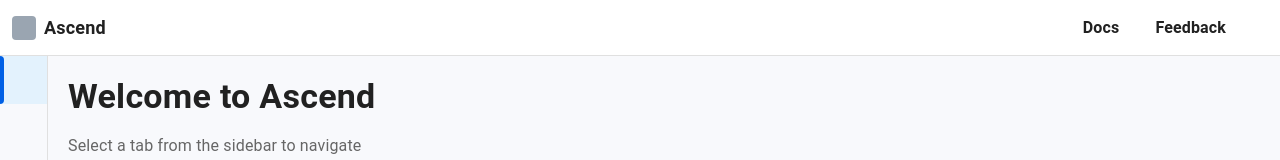
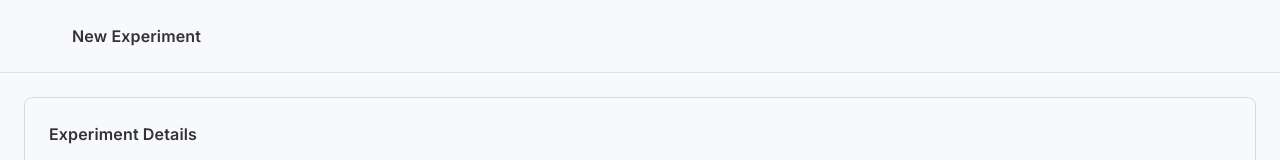
Before and after one commit to dream-horizon-org/ascend-panel, a React (Vite) app: page /create-experiment in a window 1280 px wide. Shown: the top 160 px of the page. Built offline with nearby package versions, Linux system fonts and the light colour scheme; some icons are missing.

Commit message:
fix: removed comments in main

```diff
--- a/src/main.tsx
+++ b/src/main.tsx
@@ -21,13 +21,12 @@ createRoot(rootElement).render(
     <Provider store={store}>
       <ThemeProvider theme={theme}>
         <CssBaseline />
-        {/* <BrowserRouter>
+        <BrowserRouter>
           <Routes>
             <Route path="/" element={<App />} />
             <Route path="/create-experiment" element={<CreateExperiment />} />
           </Routes>
-        </BrowserRouter> */}
-        <App />
+        </BrowserRouter>
       </ThemeProvider>
     </Provider>
   </StrictMode>,
```
